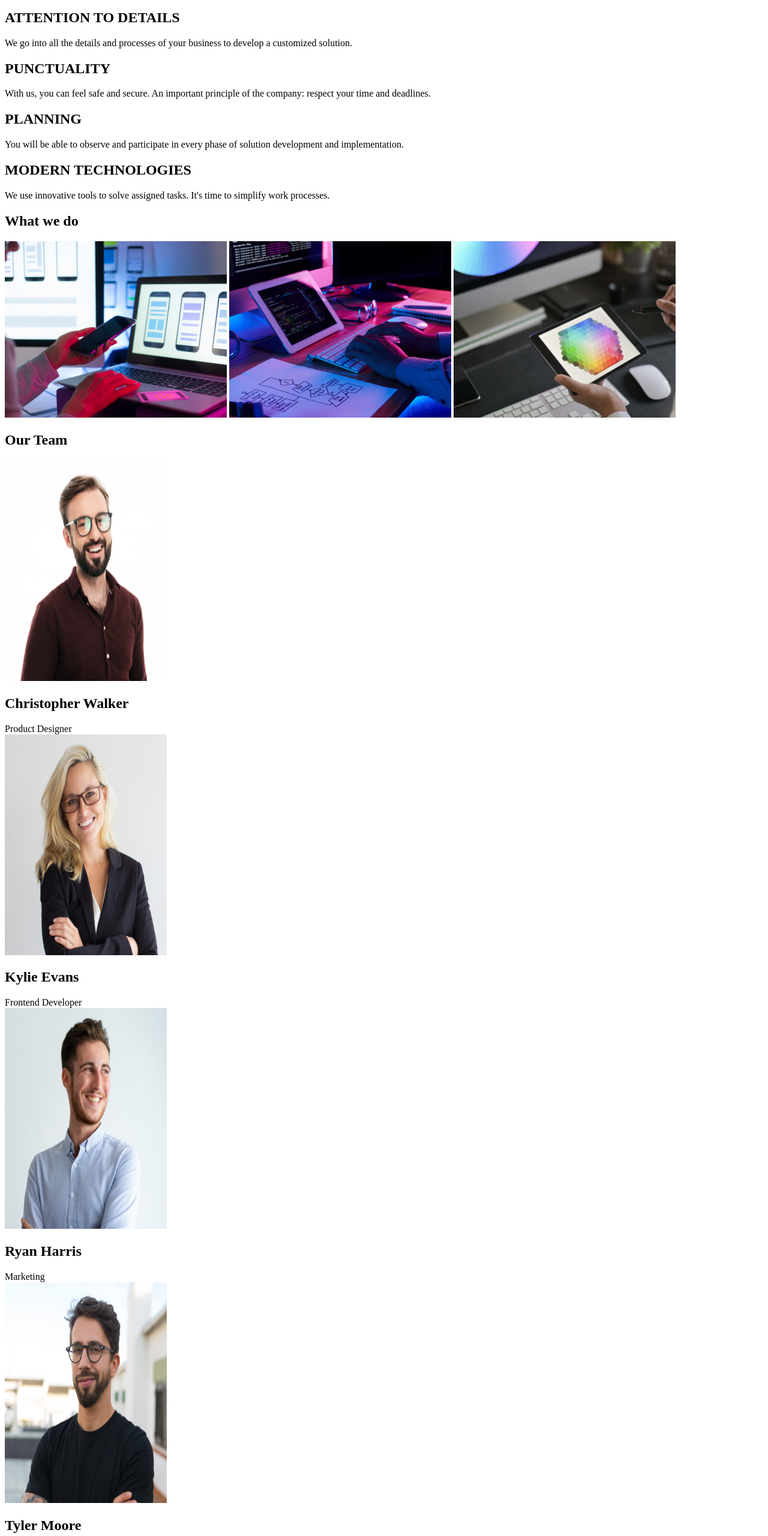
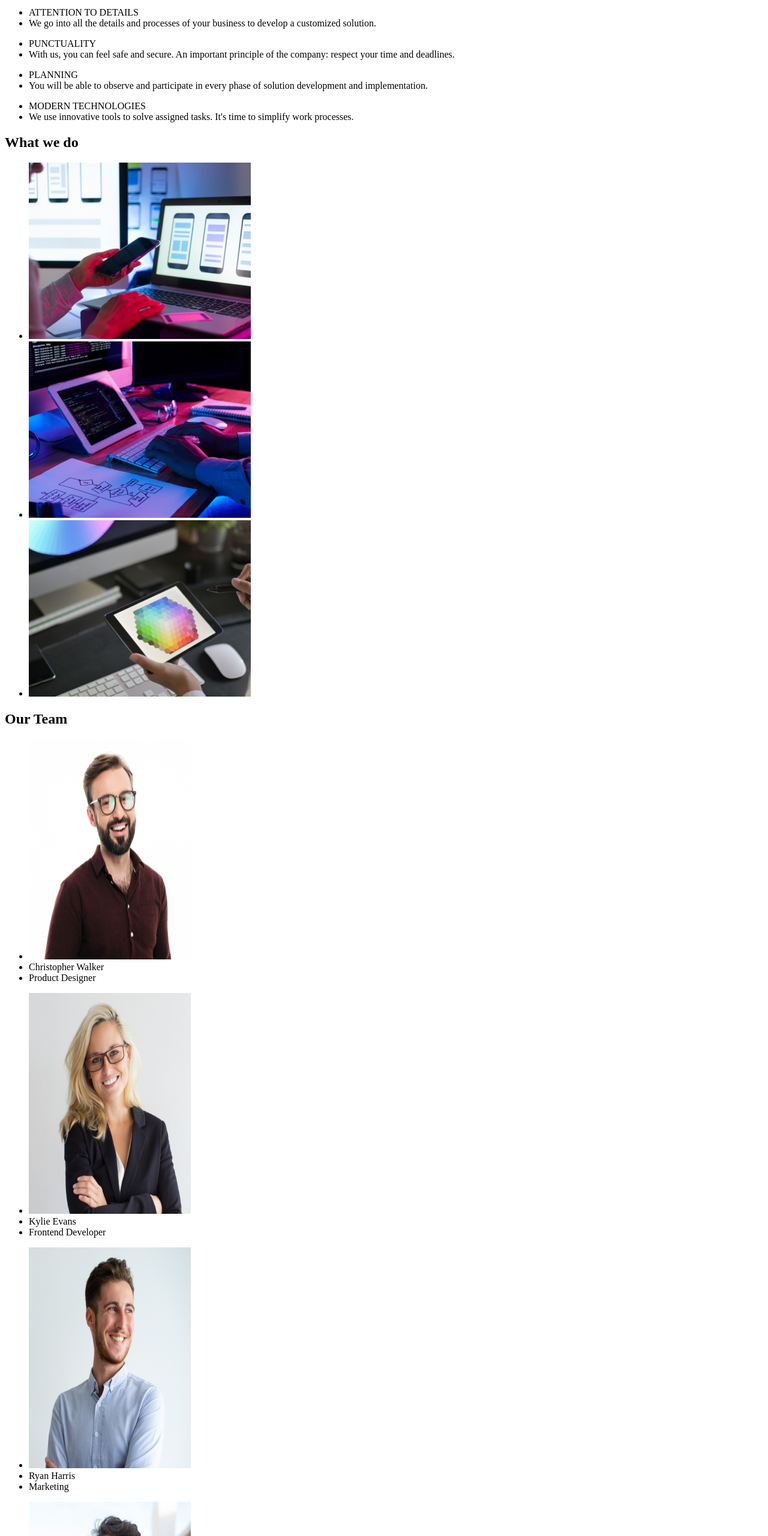
Before and after one commit to Tamas-Norbert/goit-markup-hw-01, a plain HTML site: page index.html in a window 1280 px wide. Shown: the part 240-2800 px from the top of the page at 60% size. Drawn offline with Linux system fonts and the light colour scheme.

Commit message:
Update index.html

```diff
--- a/index.html
+++ b/index.html
@@ -29,93 +29,105 @@
       </section>
 
       <section>
-        <div>
-          <h2>ATTENTION TO DETAILS</h2>
-          <span>We go into all the details and processes of your business to develop a customized solution.</span>
-        </div>
+        <ul>
+          <li>ATTENTION TO DETAILS</li>
+          <li>We go into all the details and processes of your business to develop a customized solution.</li>
+        </ul>
 
-        <div>
-          <h2>PUNCTUALITY</h2>
-          <span>With us, you can feel safe and secure. An important principle of the company: respect your time and deadlines.</span>
-        </div>
+        <ul>
+          <li>PUNCTUALITY</li>
+          <li>With us, you can feel safe and secure. An important principle of the company: respect your time and deadlines.</li>
+        </ul>
 
-        <div>
-          <h2>PLANNING</h2>
-          <span>You will be able to observe and participate in every phase of solution development and implementation.</span>
-        </div>
+        <ul>
+          <li>PLANNING</li>
+          <li>You will be able to observe and participate in every phase of solution development and implementation.</li>
+        </ul>
 
-        <div>
-          <h2>MODERN TECHNOLOGIES</h2>
-          <span>We use innovative tools to solve assigned tasks. It's time to simplify work processes.</span>
-        </div>
+        <ul>
+          <li>MODERN TECHNOLOGIES</li>
+          <li>We use innovative tools to solve assigned tasks. It's time to simplify work processes.</li>
+        </ul>
       </section>
 
       <section>
-        <div>
         <h2>What we do</h2>
+          <ul>
+            <li>
               <img src="./images/img1.jpg"
               alt="typing on keyboard"
               width="370"
               height="294"
               />
+            </li>
+            <li>
               <img src="./images/img2.jpg"
               alt="phone UI design"
               width="370"
               height="294"
               />
+            </li>
+            <li>
               <img src="./images/img3.jpg"
               alt="chosing a color"
               width="370"
               height="294"
               />
-        </div>
+            </li>
+          </ul>
       </section>
 
       <section>
           <h2>Our Team</h2>
-          <div>
+          <ul>
+              <li>
                 <img
                 src="./images/christopher-walker.jpg"
                 alt="christopher-walker"
                 width="270"
                 height="368"
               />
-            <h2>Christopher Walker</h2>
-            <span>Product Designer</span>
-          </div>
+              </li>
+              <li>Christopher Walker</li>
+              <li>Product Designer</li>
+          </ul>
 
-          <div>
+            <ul>
+              <li>
                 <img
                 src="./images/kylie-evans.jpg"
                 alt="kylie-evans"
                 width="270"
                 height="368"
               />
-            <h2>Kylie Evans</h2>
-            <span>Frontend Developer</span>
-          </div>
+              </li>
+              <li>Kylie Evans</li>
+              <li>Frontend Developer</li>
+            </ul>
 
-          <div>
+            <ul>
+              <li>
                 <img
               src="./images/ryan-harris.jpg"
               alt="ryan-harris"
               width="270"
               height="368"
             />
-            <h2>Ryan Harris</h2>
-            <span>Marketing</span>
-          </div>
+              </li>
+              <li>Ryan Harris</li>
+              <li>Marketing</li>
+            </ul>
 
-          <div>
-            <img
+            <ul>
+              <li><img
                 src="./images/tyler-moore.jpg"
                 alt="tyler-moore"
                 width="270"
                 height="368"
-          />
-            <h2>Tyler Moore</h2>
-            <span>UI Designer</span>
-          </div>
+              /></li>
+              <li>Tyler Moore</li>
+              <li>UI Designer</li>
+            </ul>
 
       </section>
 
```
Lines whose indentation alone changed are shown as unchanged.
